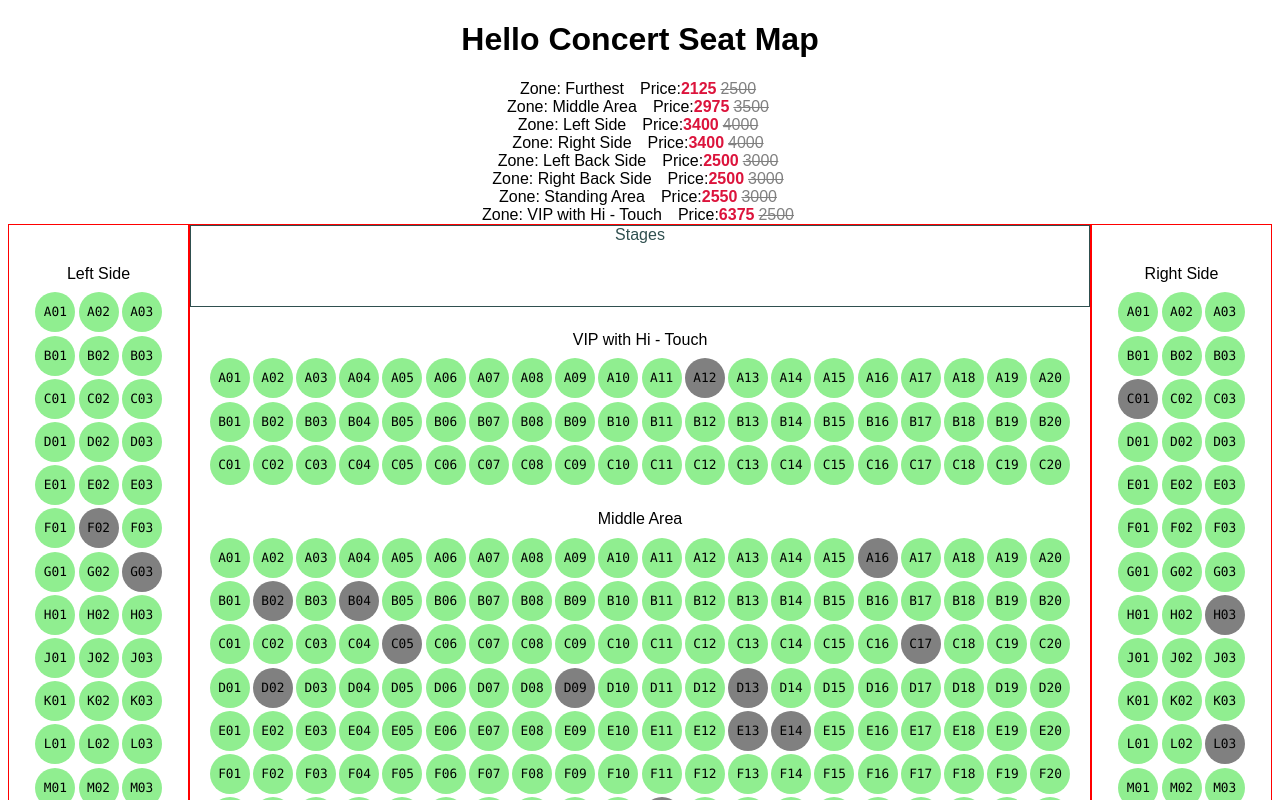
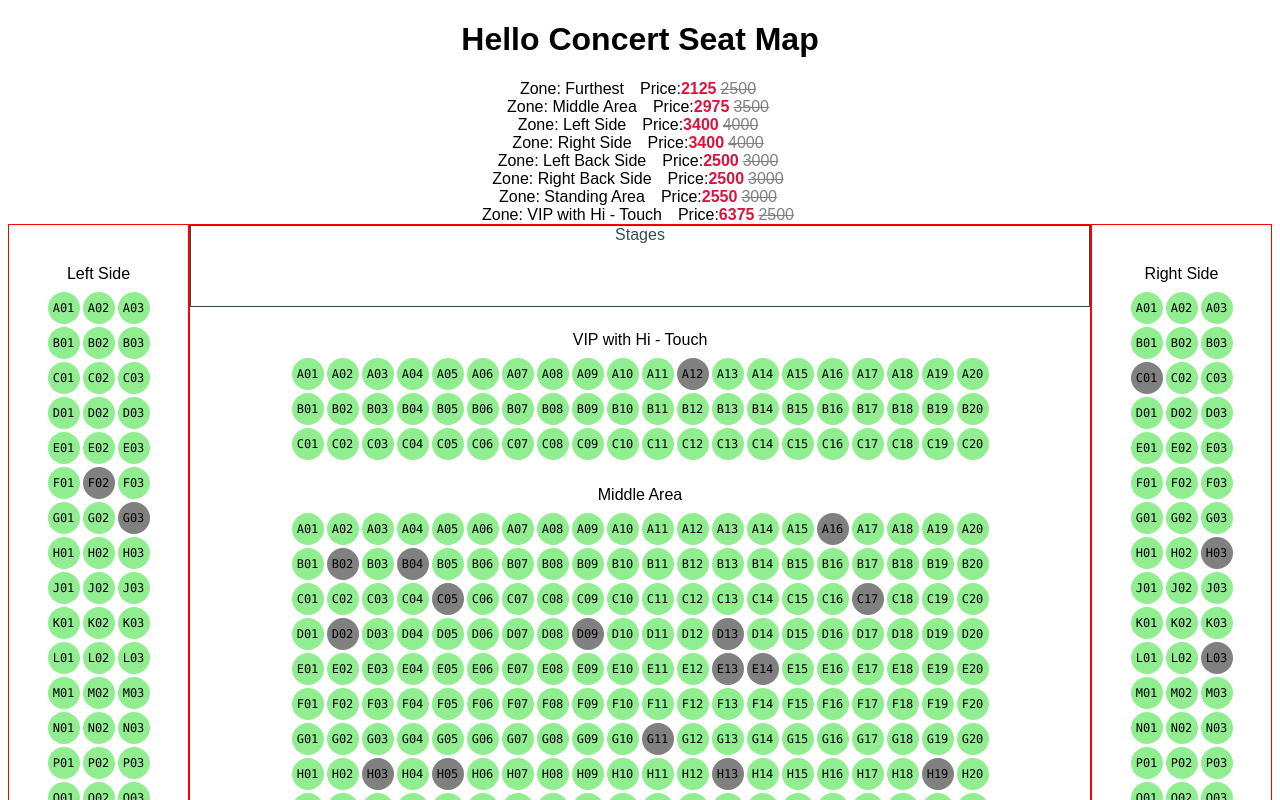
Before and after one commit to u46esp/test-refactoring-kata, a React (Create React App) app: page / in a window 1280 px wide. Shown: the top 800 px of the page. Built offline with nearby package versions, Linux system fonts and the light colour scheme.

Commit message:
Make seat icon more compact

```diff
--- a/src/styles.css
+++ b/src/styles.css
@@ -42,11 +42,11 @@
   margin: 0.125em;
   display: inline-block;
   text-align: center;
-  font-size: 0.8rem;
+  font-size: 0.75rem;
   font-family: Consolas, Monaco, monospace;
-  line-height: 2.5rem;
-  width: 2.5rem;
-  height: 2.5rem;
+  line-height: 2.0rem;
+  width: 2.0rem;
+  height: 2.0rem;
   background-color: lightgreen;
   border-radius: 50%;
 }
```
